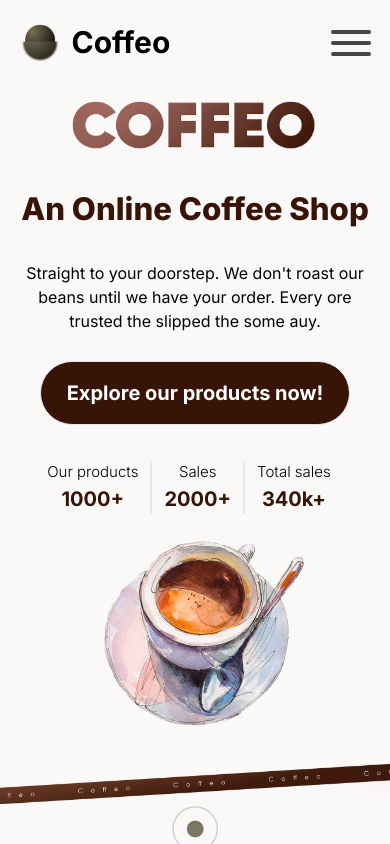
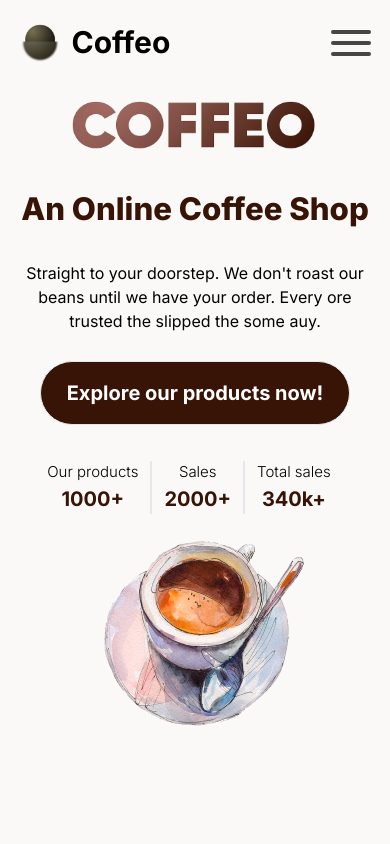
Before and after one commit to Faxraddin/Coffe-Shop, a Next.js app: page / in a window 390 px wide. Built offline with nearby package versions, Linux system fonts and the light colour scheme.

Commit message:
sm:pb-20

```diff
--- a/app/Home/page.jsx
+++ b/app/Home/page.jsx
@@ -34,7 +34,7 @@ const Product2 = ({src,name,price,selected}) => {
 const HomePage = () => {
   return (
     <motion.div initial={{opacity:0}} animate={{opacity:1}} transition={{delay:2.5,duration:1.2}} className="w-full overflow-x-hidden h-screen overflow-y-scroll snap-y snap-mandatory">
-      <section className="flex snap-start 2lg:h-auto sm:h-auto justify-center 2lg:gap-3 gap-20 flex-col items-center w-full h-screen">
+      <section className="flex sm:pb-20 snap-start 2lg:h-auto sm:h-auto justify-center 2lg:gap-3 gap-20 flex-col items-center w-full h-screen">
         <Navbar />
         <div className="2lg:flex-col 2lg:text-center w-[90%] relative h-full flex justify-between items-center">
           <div className="h-full 2lg:w-[100%] sm:justify-center sm:gap-7 2lg:items-center big:justify-center flex big:-mt-40 flex-col gap-5 w-[55%]">
@@ -53,8 +53,8 @@ const HomePage = () => {
         </div>
       </section>
 
-      <section id="products" className="w-full flex flex-col snap-start h-screen 2lg:h-auto sm:h-auto">
-        <Image width={2000} height={2000} className="w-[100%] h-auto pointer-events-none" alt="Line" src={'/Line.png'} />
+      <section id="products" className="w-full sm:pb-20 flex flex-col snap-start h-screen 2lg:h-auto sm:h-auto">
+        <Image width={2000} height={2000} className="w-[100%] sm:h-[100px] sm:w-[100vw] sm:object-cover h-auto pointer-events-none" alt="Line" src={'/Line.png'} />
         <div className="w-full h-full flex gap-4 justify-center flex-col items-center">
           <Image width={2000} height={2000} className="w-[50px] h-auto pointer-events-none" alt="Point" src={'/Point.png'} />
           <div className="flex w-[95%] gap-3 text-[#371406] flex-col text-center">
@@ -69,7 +69,7 @@ const HomePage = () => {
           </div>
         </div>
       </section>
-      <section className="w-full flex flex-col snap-start h-screen md:h-auto">
+      <section className="w-full sm:pb-20 flex flex-col snap-start h-screen md:h-auto">
         <div className="w-full h-full flex-col flex justify-between items-center">
           <div className="bg-[#f4e0dd] relative flex mt-14 sm:mt-5 justify-start lg:gap-2 gap-40 items-center lg:p-[5vw] p-10 rounded-[30px] w-[90%] h-[auto]">
             <div className="w-[400px] flex flex-col gap-5">
@@ -86,7 +86,7 @@ const HomePage = () => {
         </div>
       </section>
 
-      <section className="w-full flex flex-col snap-start lg:h-auto lg:mt-20 h-auto">
+      <section className="w-full sm:pb-20 flex sm:mt-0 flex-col snap-start lg:h-auto lg:mt-20 h-auto">
         <div className="w-full h-full py-20 sm:pt-10 flex justify-between 2lg:justify-start 2lg:items-start gap-5 2lg:flex-col items-center">
           <Image alt="beans2" src={'/Beans2.png'} width={2000} height={2000} className="h-[70%] pointer-events-none sm:w-full sm:mt-10 2lg:h-auto 2lg:w-[50%] relative 2lg:left-0 w-[auto]"/>
           <div className="flex 2lg:w-full 2lg:text-center 2lg:justify-center justify-center text-left pr-10 flex-col items-center gap-5 h-auto w-[55%]">
--- a/app/Layout/Footer.jsx
+++ b/app/Layout/Footer.jsx
@@ -1,10 +1,6 @@
 'use client'
 import React from "react";
 import Image from "next/image";
-
-import { AiFillInstagram } from "react-icons/ai";
-import { FaFacebook, FaLinkedin } from "react-icons/fa";
-import { IoLogoWhatsapp } from "react-icons/io";
 
 const Footer = () => {
   return (
--- a/app/Layout/Navbar.jsx
+++ b/app/Layout/Navbar.jsx
@@ -36,8 +36,8 @@ const Navbar = () => {
         </div>
         <button className="lg:hidden rounded-[40px] text-[16px] transition-all ease-linear duration-300 border hover:bg-white hover:border-[#723d29] hover:text-[#723d29] bg-[#723d29] p-4 text-white">Get Started Now!</button>
 
-        <input id="checkbox" type="checkbox" />
-        <label onClick={handleClick} className="toggle z-[100]" for="checkbox">
+        <input id="checkbox" className="" type="checkbox" />
+        <label onClick={handleClick} className="toggle hidden lg:flex z-[100]" for="checkbox">
           <div id="bar1" class="bars"></div>
           <div id="bar2" class="bars"></div>
           <div id="bar3" class="bars"></div>
--- a/app/globals.css
+++ b/app/globals.css
@@ -19,7 +19,7 @@ body{
   width: 40px;
   height: 40px;
   cursor: pointer;
-  display: flex;
+
   flex-direction: column;
   align-items: center;
   justify-content: center;
```
